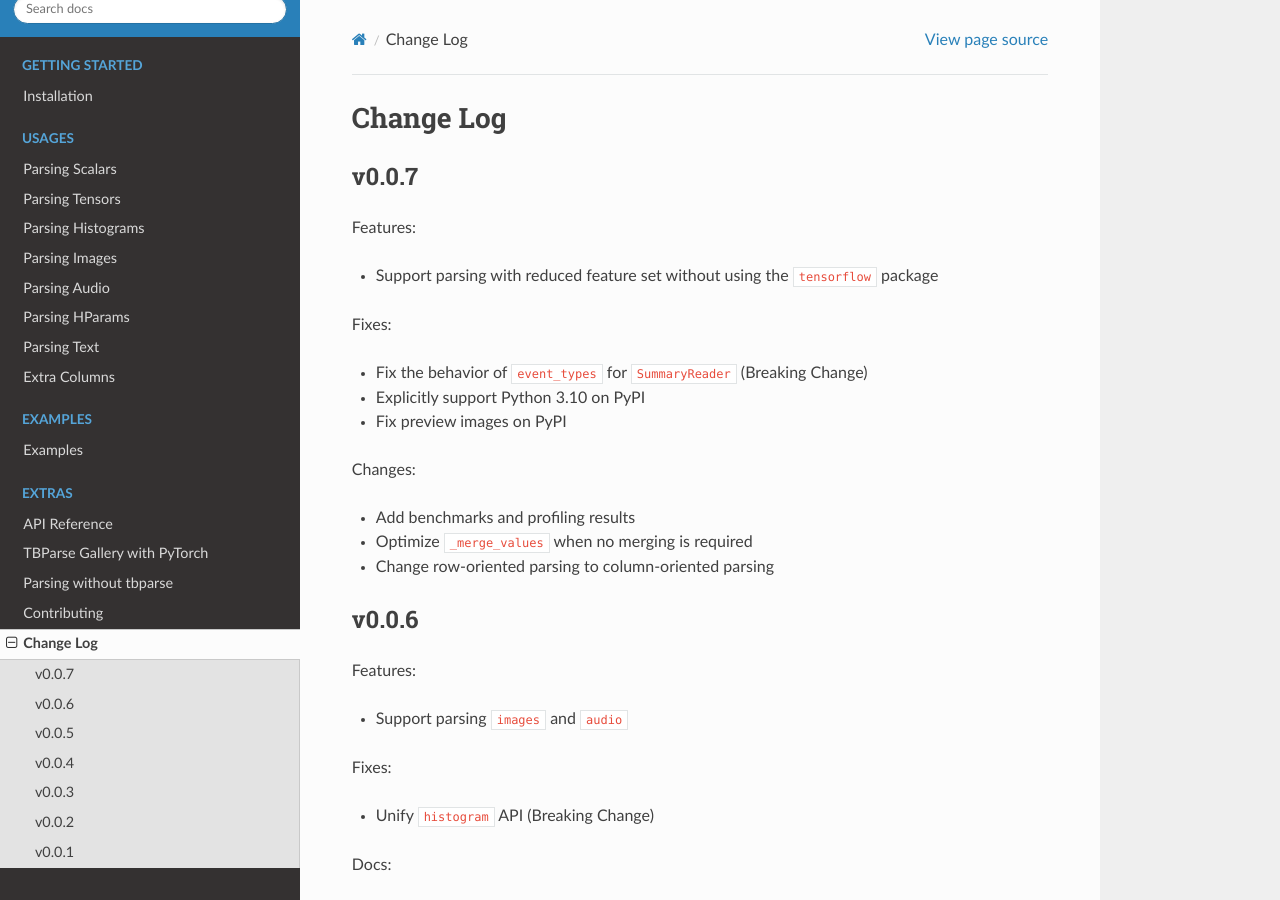
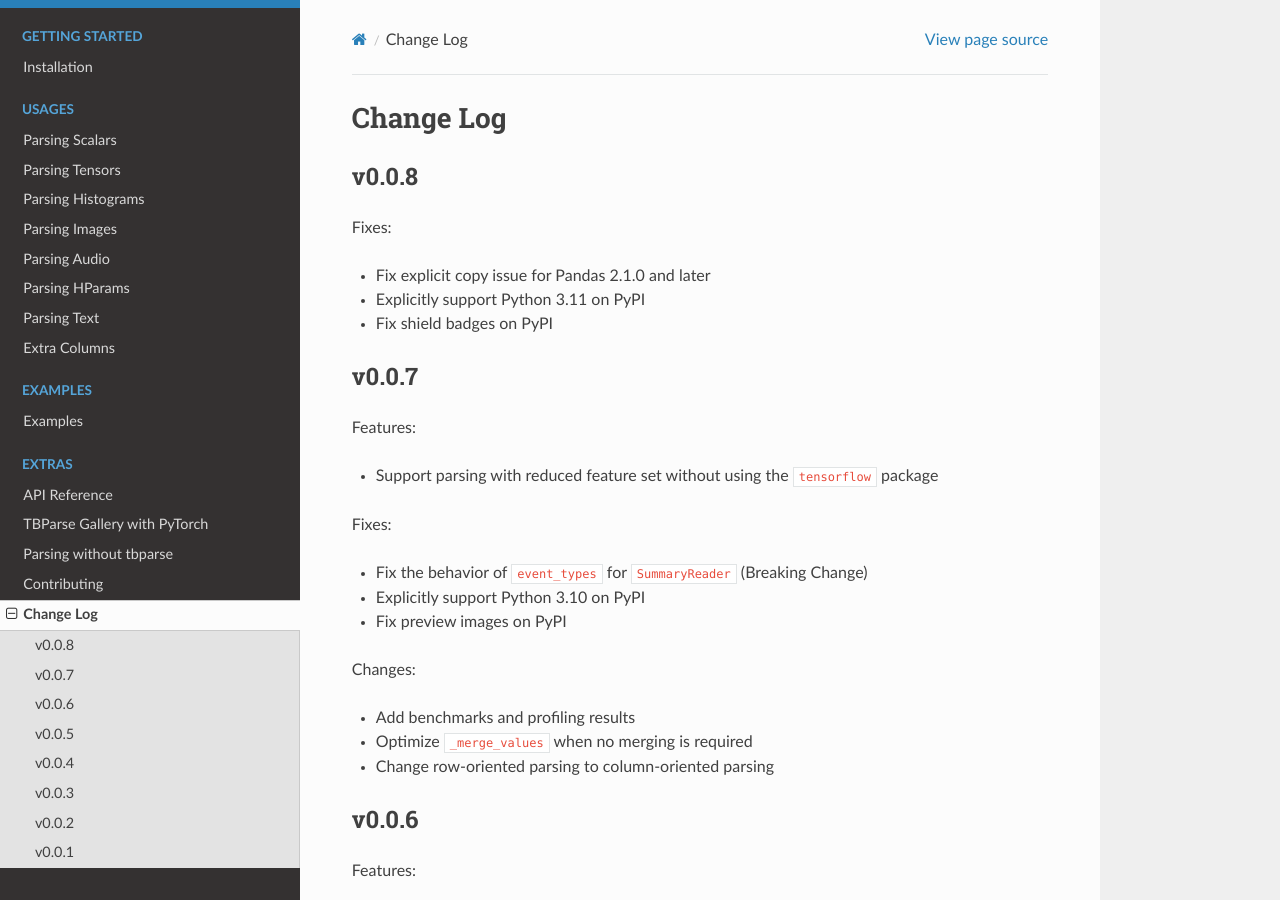
Before and after one commit to j3soon/tbparse, a Sphinx documentation site: the page built from docs/pages/changelog.rst, in a window 1280 px wide and 900 px high. Built offline with Sphinx 7.4.7 and the Read the Docs theme 2.0.0, drawn with Linux system fonts in a browser that asks for light colours.

Commit message:
Bump version number to v0.0.8

```diff
--- a/docs/pages/changelog.rst
+++ b/docs/pages/changelog.rst
@@ -1,6 +1,15 @@
 ===================================
 Change Log
 ===================================
+
+v0.0.8
+===================================
+
+Fixes:
+
+* Fix explicit copy issue for Pandas 2.1.0 and later
+* Explicitly support Python 3.11 on PyPI
+* Fix shield badges on PyPI
 
 v0.0.7
 ===================================
--- a/setup.py
+++ b/setup.py
@@ -7,7 +7,7 @@
 
 setuptools.setup(
     name="tbparse",
-    version="0.0.7",
+    version="0.0.8",
     author="Johnson",
     author_email="j3.soon777@gmail.com",
     description="Load tensorboard event logs as pandas DataFrames; " + \
```
